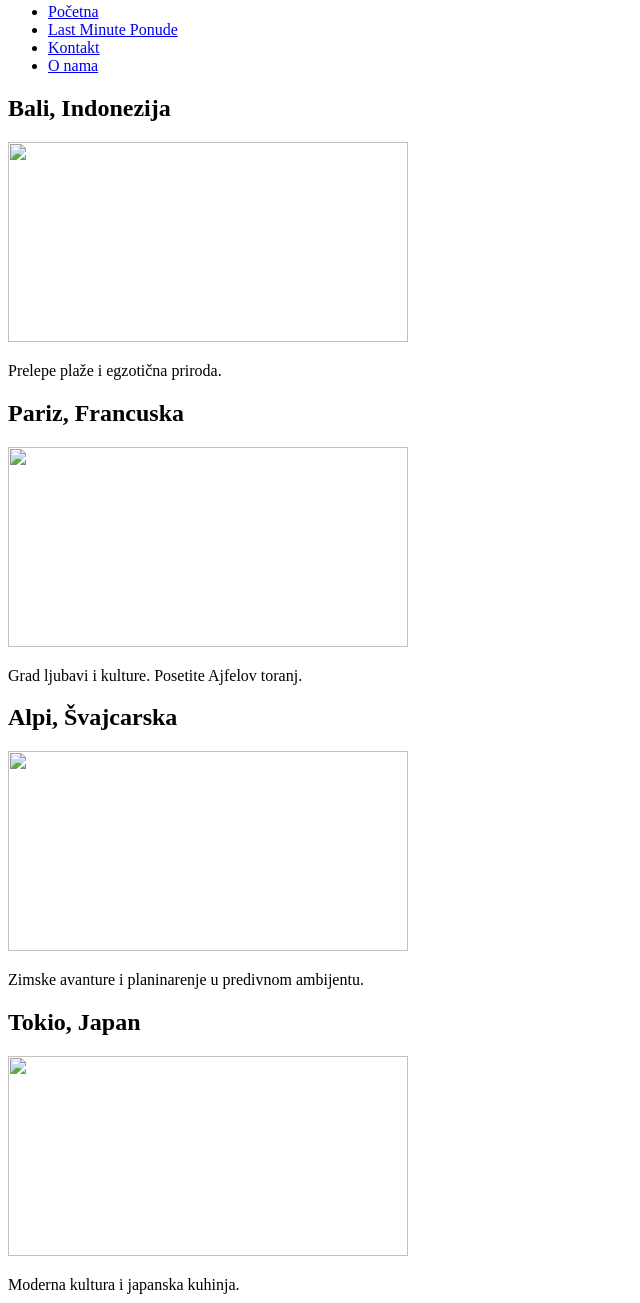
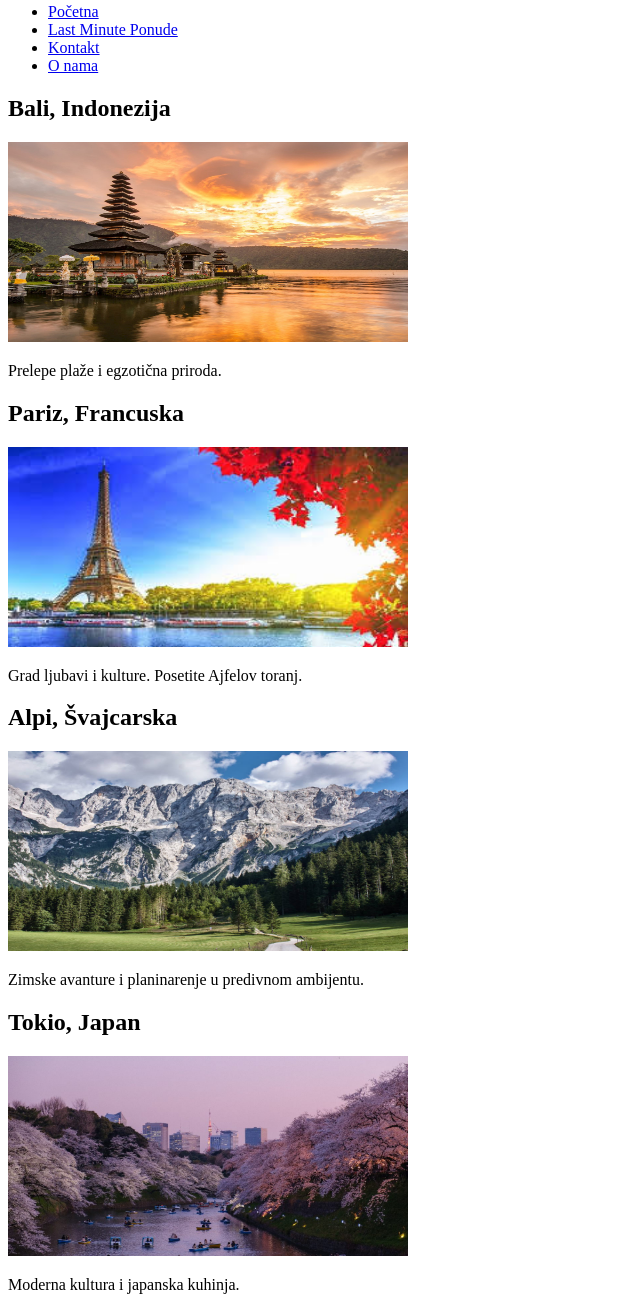
Before and after one commit to bojanattt/agencijabojanatravel, a plain HTML site: page destinacije.html in a window 1280 px wide. Shown: the part 77-1380 px from the top of the page, without its empty margins (0-640 px from the left). Drawn offline with Linux system fonts and the light colour scheme.

Commit message:
Update destinacije.html

```diff
--- a/destinacije.html
+++ b/destinacije.html
@@ -15,19 +15,19 @@
 </ul>
 
 <h2>Bali, Indonezija</h2>
-<img src="slike/bali.jpg" width="400" height="200">
+<img src="bali.jpg" width="400" height="200">
 <p>Prelepe plaže i egzotična priroda.</p>
 
 <h2>Pariz, Francuska</h2>
-<img src="slike/pariz.jpg" width="400" height="200">
+<img src="pariz.jpg" width="400" height="200">
 <p>Grad ljubavi i kulture. Posetite Ajfelov toranj.</p>
 
 <h2>Alpi, Švajcarska</h2>
-<img src="slike/alpi.jpg" width="400" height="200">
+<img src="alpi.jpg" width="400" height="200">
 <p>Zimske avanture i planinarenje u predivnom ambijentu.</p>
 
 <h2>Tokio, Japan</h2>
-<img src="slike/tokio.jpg" width="400" height="200">
+<img src="tokio.jpg" width="400" height="200">
 <p>Moderna kultura i japanska kuhinja.</p>
 
 </body>
```
